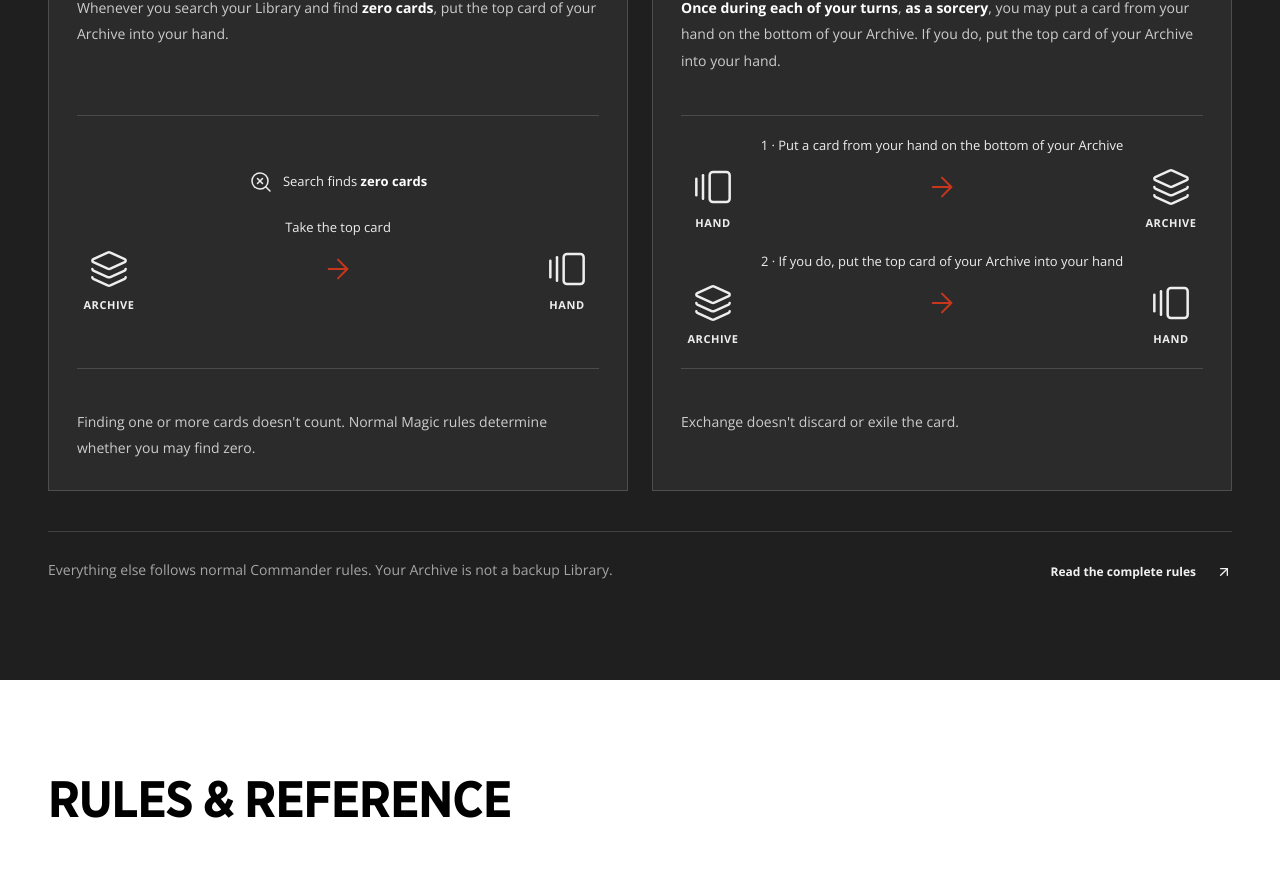
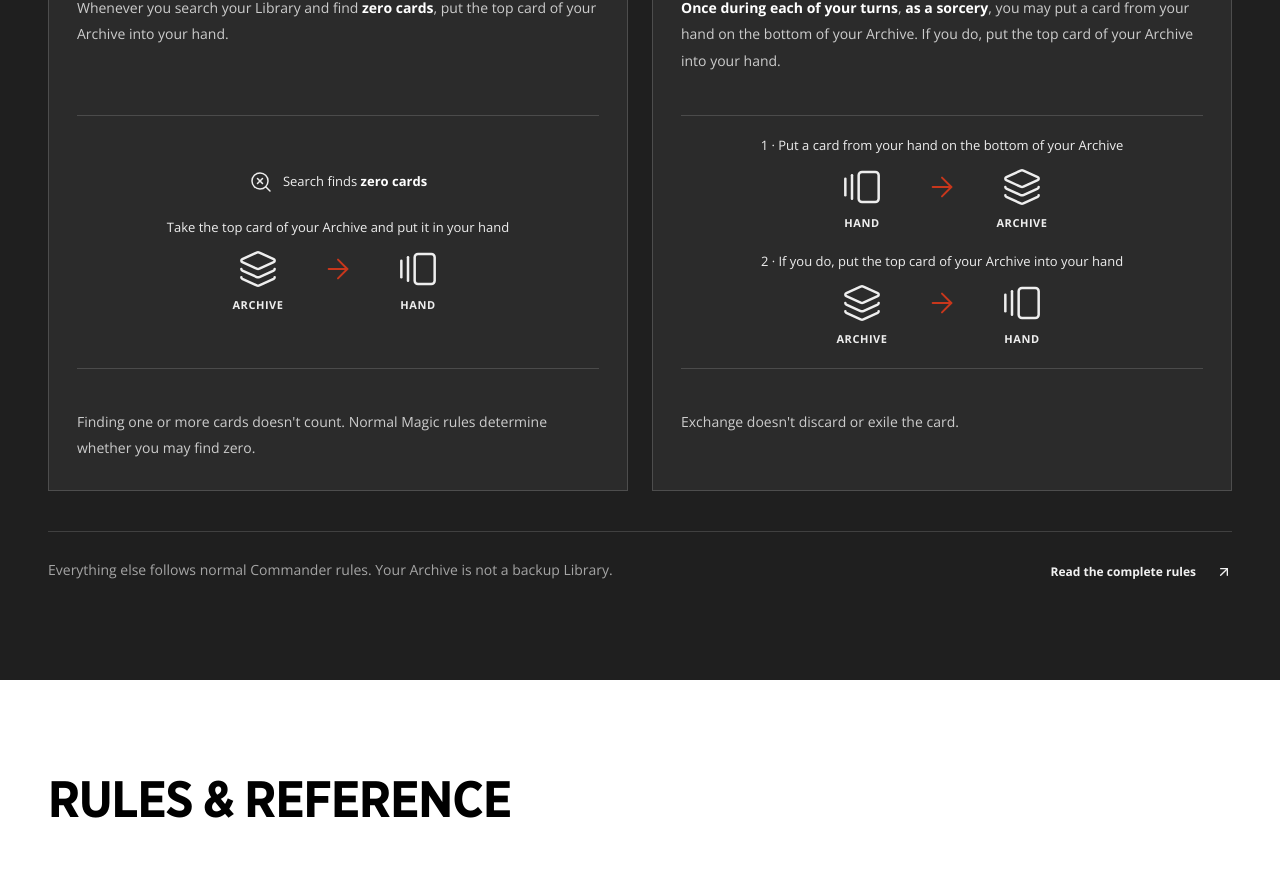
Before and after one commit to forrestweigel/archive, a Next.js app: page / in a window 1280 px wide. Shown: the part 1880-2758 px from the top of the page. Built offline with nearby package versions, Linux system fonts and the light colour scheme.

Commit message:
Refactor CardMovement component layout for improved structure and update instruction text for clarity

```diff
--- a/app/globals.css
+++ b/app/globals.css
@@ -302,11 +302,16 @@ h2 {
 }
 .card-movement {
   display: grid;
-  grid-template-columns: 64px minmax(0, 1fr) 64px;
-  align-items: center;
   gap: 12px;
 }
+.movement-icons {
+  display: flex;
+  justify-content: center;
+  align-items: center;
+  gap: 32px;
+}
 .movement-endpoint {
+  flex: 0 0 64px;
   display: flex;
   flex-direction: column;
   align-items: center;
@@ -324,13 +329,12 @@ h2 {
   text-transform: uppercase;
 }
 .movement-instruction {
-  grid-column: 1 / -1;
   text-align: center;
   font-size: 13px;
   line-height: 1.5;
 }
 .movement-arrow {
-  justify-self: center;
+  flex-shrink: 0;
   align-self: start;
   margin-top: 4px;
   width: 32px;
@@ -375,8 +379,13 @@ h2 {
 }
 @media (max-width: 380px) {
   .card-movement {
-    grid-template-columns: 56px minmax(0, 1fr) 56px;
     gap: 8px;
+  }
+  .movement-icons {
+    gap: 16px;
+  }
+  .movement-endpoint {
+    flex-basis: 56px;
   }
 }
 .text-link {
--- a/components/mechanic-diagram.tsx
+++ b/components/mechanic-diagram.tsx
@@ -14,6 +14,7 @@ function CardMovement({
   return (
     <div className="card-movement">
       <span className="movement-instruction">{instruction}</span>
+      <div className="movement-icons">
         <div className="movement-endpoint">
           <Source strokeWidth={1.5} aria-hidden="true" />
           <span>{fromHand ? "Hand" : "Archive"}</span>
@@ -22,6 +23,7 @@ function CardMovement({
         <div className="movement-endpoint">
           <Destination strokeWidth={1.5} aria-hidden="true" />
           <span>{fromHand ? "Archive" : "Hand"}</span>
+        </div>
       </div>
     </div>
   );
@@ -41,7 +43,7 @@ export function MechanicDiagram({ type }: { type: "search" | "exchange" }) {
             <SearchX strokeWidth={1.5} aria-hidden="true" />
             <span>Search finds <strong>zero cards</strong></span>
           </div>
-          <CardMovement from="archive" instruction="Take the top card" />
+          <CardMovement from="archive" instruction="Take the top card of your Archive and put it in your hand" />
         </div>
       )}
     </div>
```
Lines whose indentation alone changed are shown as unchanged.
